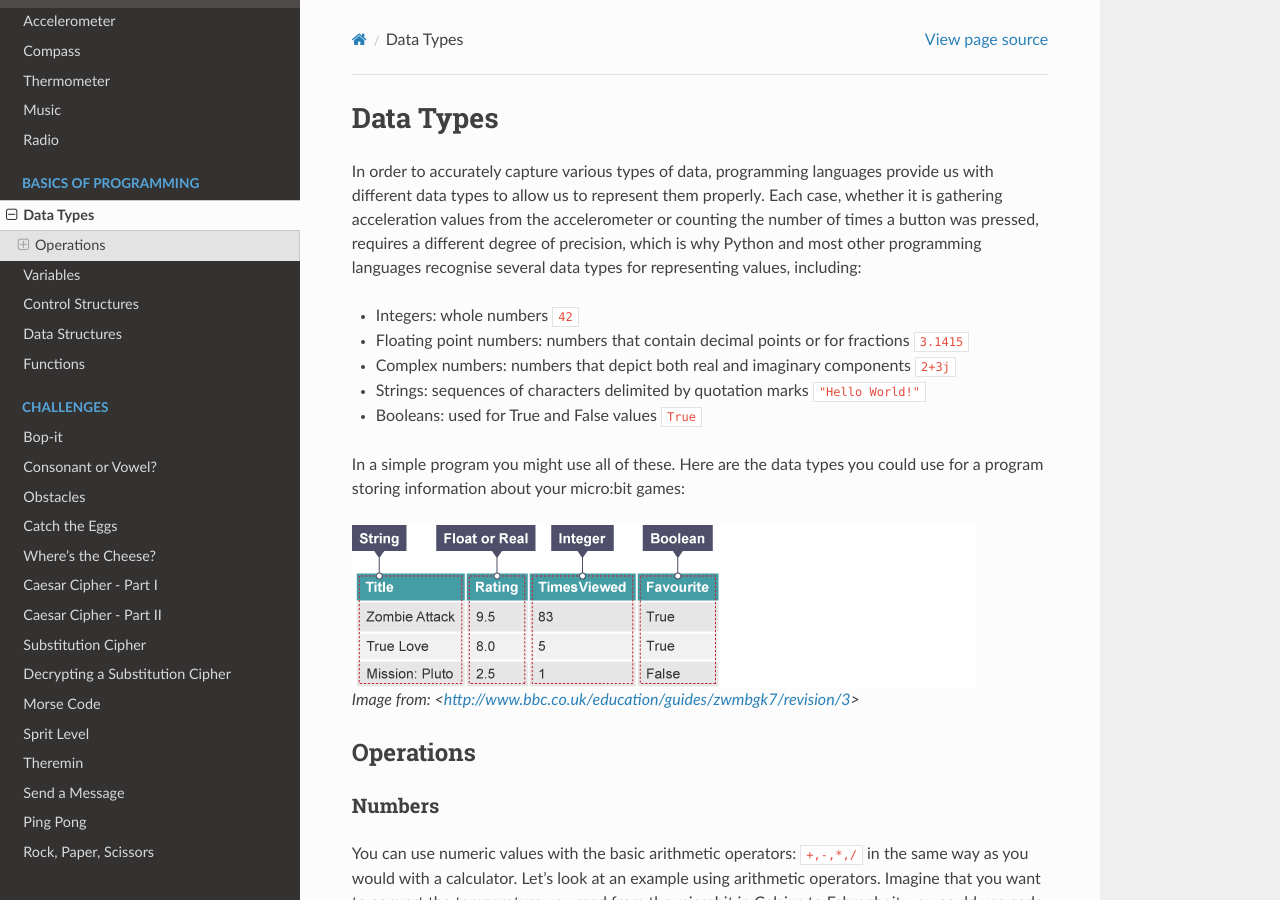
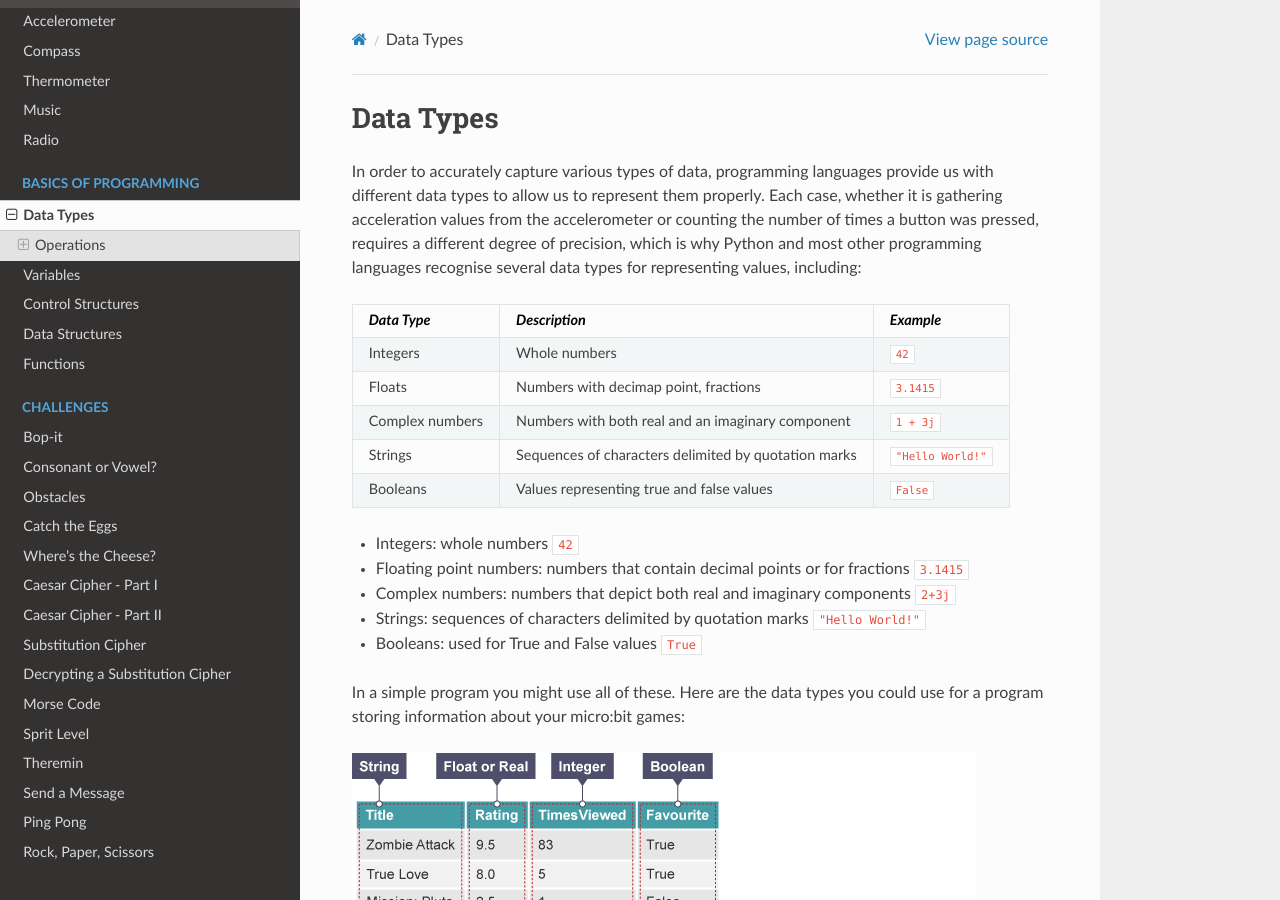
Before and after one commit to rharbird/microbit-challenges, a Sphinx documentation site: the page built from docs/source/basics/data_types.rst, in a window 1280 px wide and 900 px high. Built offline with Sphinx 7.4.7 and the Read the Docs theme 2.0.0, drawn with Linux system fonts in a browser that asks for light colours; pages that are not in the unit, such as notebooks, are missing from menus.

Commit message:
Modify 'Data types' introduction and add a table

```diff
--- a/docs/source/basics/data_types.rst
+++ b/docs/source/basics/data_types.rst
@@ -5,6 +5,21 @@ Data Types
 In order to accurately capture various types of data, programming languages provide us with different data types to allow us to represent them properly.
 Each case, whether it is gathering acceleration values from the accelerometer or counting the number of times a button was pressed, requires a different degree
 of precision, which is why Python and most other programming languages recognise several data types for representing values, including:
+
+
++-----------------+------------------------------------------------------+--------------------+
+| *Data Type*     | *Description*                                        | *Example*          |
++=================+======================================================+====================+
+| Integers        | Whole numbers                                        | ``42``             |
++-----------------+------------------------------------------------------+--------------------+
+| Floats          | Numbers with decimap point, fractions                | ``3.1415``         |
++-----------------+------------------------------------------------------+--------------------+
+| Complex numbers | Numbers with both real and an imaginary component    | ``1 + 3j``         |
++-----------------+------------------------------------------------------+--------------------+
+| Strings         | Sequences of characters delimited by quotation marks | ``"Hello World!"`` |
++-----------------+------------------------------------------------------+--------------------+
+| Booleans        | Values representing true and false values            | ``False``          |
++-----------------+------------------------------------------------------+--------------------+
 
 * Integers: whole numbers ``42``
 * Floating point numbers: numbers that contain decimal points or for fractions ``3.1415``
```
